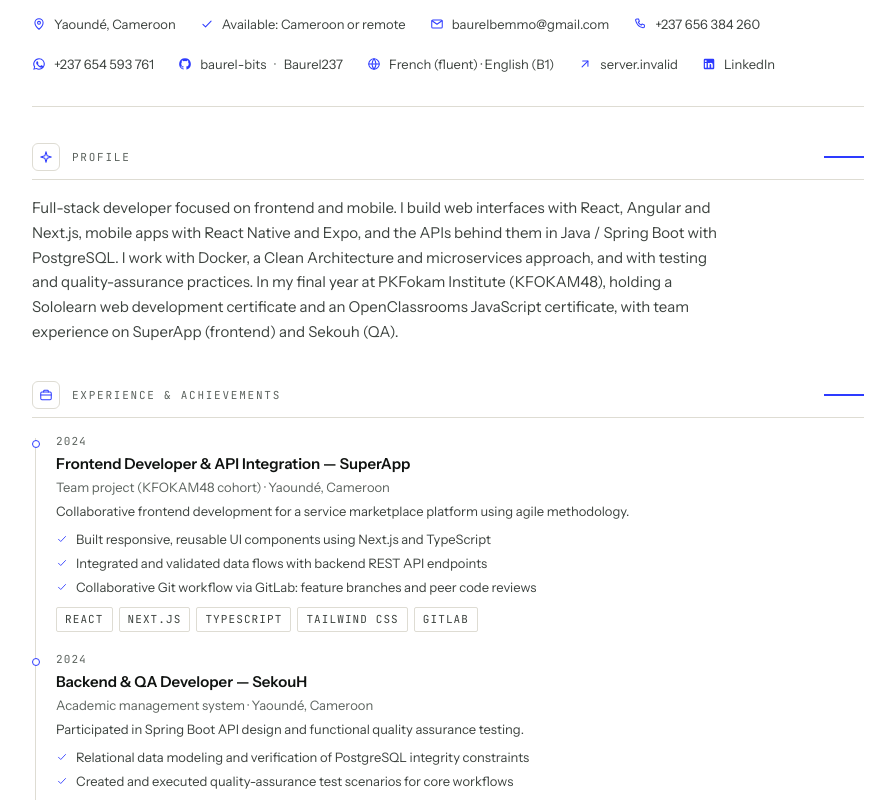
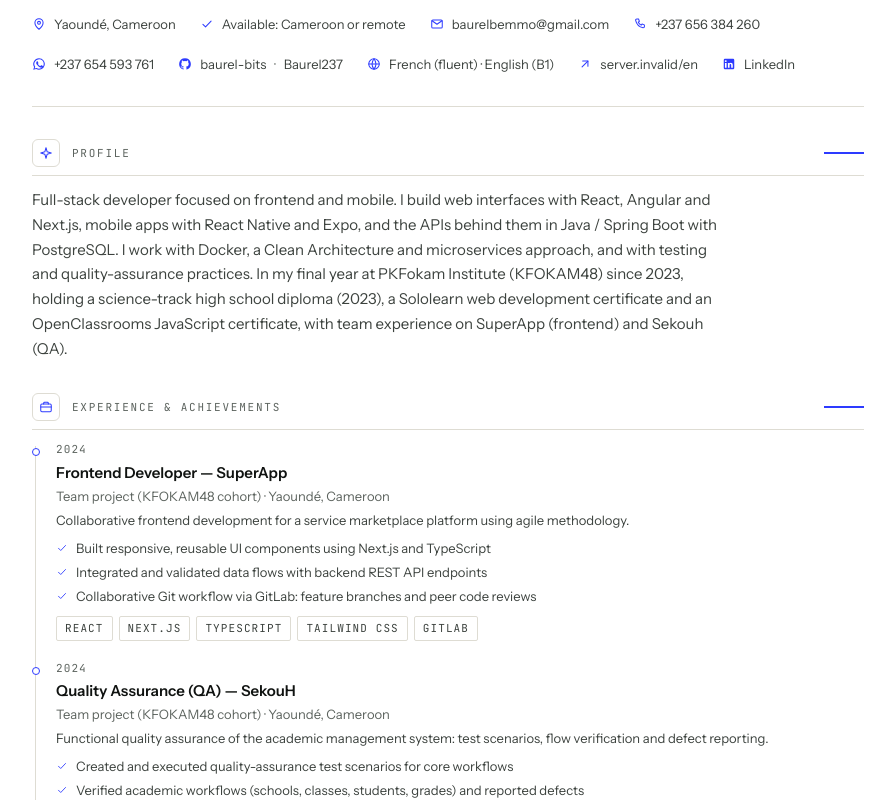
Before and after one commit to baurel-bits/portfolio, a Next.js app: page /en/cv in a window 1280 px wide. Shown: the part 400-1200 px from the top of the page, without its empty margins (192-1087 px from the left). Built offline with nearby package versions, Linux system fonts and the light colour scheme; no server answers.

Commit message:
Corrige le contenu du CV et refond la mise en page (SuperApp frontend, SekouH QA, bac 2023, JFOKAM48 depuis 2023)

```diff
--- a/src/app/[locale]/cv/page.tsx
+++ b/src/app/[locale]/cv/page.tsx
@@ -212,12 +212,12 @@ export default async function CvPage({ params }: CvPageProps) {
               <li className="cv-meta flex items-center gap-2">
                 <ArrowUpRightIcon width={14} height={14} className="shrink-0 text-accent" />
                 <a
-                  href={siteUrl}
+                  href={`${siteUrl}/${active}`}
                   target="_blank"
                   rel="noopener noreferrer"
                   className="inline-block py-1 transition-colors hover:text-accent print:py-0"
                 >
-                  {siteUrl.replace(/^https?:\/\//, "")}
+                  {siteUrl.replace(/^https?:\/\//, "")}/{active}
                 </a>
               </li>
               {site.linkedin ? (
--- a/src/data/education.ts
+++ b/src/data/education.ts
@@ -24,6 +24,25 @@ export const educationEntries: readonly EducationEntry[] = [
     description: {
       fr: "Cursus orienté développement web et mobile, mené en parallèle des projets personnels et d'équipe présentés sur ce site.",
       en: "Web and mobile development programme, run alongside the personal and team projects presented on this site.",
+    },
+  },
+  {
+    id: "bac",
+    period: {
+      fr: "2023",
+      en: "2023",
+    },
+    title: {
+      fr: "Baccalauréat, série C (scientifique)",
+      en: "High school diploma, science track (Series C)",
+    },
+    place: {
+      fr: "Enseignement secondaire",
+      en: "Secondary school",
+    },
+    description: {
+      fr: "Obtenu en 2023.",
+      en: "Earned in 2023.",
     },
   },
   {
--- a/src/data/experience.ts
+++ b/src/data/experience.ts
@@ -19,8 +19,8 @@ export const experiences: readonly ExperienceEntry[] = [
       en: "2024",
     },
     role: {
-      fr: "Développeur Frontend & Intégration API — SuperApp",
-      en: "Frontend Developer & API Integration — SuperApp",
+      fr: "Développeur Frontend — SuperApp",
+      en: "Frontend Developer — SuperApp",
     },
     company: {
       fr: "Projet d'équipe (Promotion KFOKAM48)",
@@ -57,32 +57,32 @@ export const experiences: readonly ExperienceEntry[] = [
       en: "2024",
     },
     role: {
-      fr: "Développeur Backend & Assurance Qualité — SekouH",
-      en: "Backend & QA Developer — SekouH",
+      fr: "Assurance Qualité (QA) — SekouH",
+      en: "Quality Assurance (QA) — SekouH",
     },
     company: {
-      fr: "Système de gestion académique",
-      en: "Academic management system",
+      fr: "Projet d'équipe (Promotion KFOKAM48)",
+      en: "Team project (KFOKAM48 cohort)",
     },
     location: {
       fr: "Yaoundé, Cameroun",
       en: "Yaoundé, Cameroon",
     },
     description: {
-      fr: "Participation à la conception de l'API Spring Boot et exécution de la recette fonctionnelle.",
-      en: "Participated in Spring Boot API design and functional quality assurance testing.",
+      fr: "Recette fonctionnelle du système de gestion académique : scénarios de test, vérification des flux et remontée des anomalies.",
+      en: "Functional quality assurance of the academic management system: test scenarios, flow verification and defect reporting.",
     },
     highlights: [
-      {
-        fr: "Modélisation relationnelle et vérification des contraintes d'intégrité PostgreSQL",
-        en: "Relational data modeling and verification of PostgreSQL integrity constraints",
-      },
       {
         fr: "Définition et déroulement des scénarios de test d'assurance qualité (QA)",
         en: "Created and executed quality-assurance test scenarios for core workflows",
       },
+      {
+        fr: "Vérification des flux académiques (écoles, classes, élèves, notes) et remontée des anomalies",
+        en: "Verified academic workflows (schools, classes, students, grades) and reported defects",
+      },
     ],
-    stack: ["Java", "Spring Boot", "PostgreSQL", "QA"],
+    stack: ["QA", "PostgreSQL"],
   },
   {
     id: "ecole-freelance",
--- a/src/features/cv/cv-section.tsx
+++ b/src/features/cv/cv-section.tsx
@@ -16,7 +16,7 @@ type CvSectionProps = {
  */
 export function CvSection({ icon, title, delay = 0, children }: CvSectionProps) {
   return (
-    <Reveal as="section" delay={delay} className="print-block mt-9 print:mt-6">
+    <Reveal as="section" delay={delay} className="print-block mt-8 print:mt-3">
       <div className="flex items-center gap-3 border-b border-line pb-2">
         <span className="cv-badge flex size-7 shrink-0 items-center justify-center rounded-sm border border-line bg-paper-raised text-accent">
           {icon}
@@ -24,7 +24,7 @@ export function CvSection({ icon, title, delay = 0, children }: CvSectionProps)
         <h2 className="font-mono text-micro uppercase tracking-[0.16em] text-ink-muted">{title}</h2>
         <span className="cv-rule ml-auto" aria-hidden="true" />
       </div>
-      <div className="mt-4">{children}</div>
+      <div className="mt-3 print:mt-3">{children}</div>
     </Reveal>
   );
 }
--- a/src/i18n/messages/en.ts
+++ b/src/i18n/messages/en.ts
@@ -144,7 +144,7 @@ export const en: Dictionary = {
     photoAlt: "Photo of Baurel Bemmo",
     profile: "Profile",
     profileBody:
-      "Full-stack developer focused on frontend and mobile. I build web interfaces with React, Angular and Next.js, mobile apps with React Native and Expo, and the APIs behind them in Java / Spring Boot with PostgreSQL. I work with Docker, a Clean Architecture and microservices approach, and with testing and quality-assurance practices. In my final year at PKFokam Institute (KFOKAM48), holding a Sololearn web development certificate and an OpenClassrooms JavaScript certificate, with team experience on SuperApp (frontend) and Sekouh (QA).",
+      "Full-stack developer focused on frontend and mobile. I build web interfaces with React, Angular and Next.js, mobile apps with React Native and Expo, and the APIs behind them in Java / Spring Boot with PostgreSQL. I work with Docker, a Clean Architecture and microservices approach, and with testing and quality-assurance practices. In my final year at PKFokam Institute (KFOKAM48) since 2023, holding a science-track high school diploma (2023), a Sololearn web development certificate and an OpenClassrooms JavaScript certificate, with team experience on SuperApp (frontend) and Sekouh (QA).",
     experience: "Experience & achievements",
     skills: "Skills",
     projects: "Projects",
--- a/src/i18n/messages/fr.ts
+++ b/src/i18n/messages/fr.ts
@@ -143,7 +143,7 @@ export const fr = {
     photoAlt: "Photo de Baurel Bemmo",
     profile: "Profil",
     profileBody:
-      "Développeur full-stack orienté frontend et mobile. Je conçois des interfaces web avec React, Angular et Next.js, des applications mobiles avec React Native et Expo, et je développe les API qui les alimentent en Java / Spring Boot avec PostgreSQL. Je travaille avec Docker, une approche Clean Architecture et microservices, ainsi qu'avec des pratiques de tests et d'assurance qualité. En fin de cycle à l'Institut PKFokam (KFOKAM48), titulaire d'un certificat Sololearn en développement web et d'un certificat OpenClassrooms en JavaScript, avec une expérience du travail en équipe sur SuperApp (frontend) et Sekouh (QA).",
+      "Développeur full-stack orienté frontend et mobile. Je conçois des interfaces web avec React, Angular et Next.js, des applications mobiles avec React Native et Expo, et je développe les API qui les alimentent en Java / Spring Boot avec PostgreSQL. Je travaille avec Docker, une approche Clean Architecture et microservices, ainsi qu'avec des pratiques de tests et d'assurance qualité. En fin de cycle à l'Institut PKFokam (KFOKAM48) depuis 2023, titulaire d'un baccalauréat série C (2023), d'un certificat Sololearn en développement web et d'un certificat OpenClassrooms en JavaScript, avec une expérience du travail en équipe sur SuperApp (frontend) et Sekouh (QA).",
     experience: "Expériences & Réalisations",
     skills: "Compétences",
     projects: "Projets clés",
--- a/src/styles/globals.css
+++ b/src/styles/globals.css
@@ -505,7 +505,7 @@ html:not(.js) .theme-toggle {
 @media print {
   @page {
     size: A4;
-    margin: 14mm 15mm 13mm;
+    margin: 10mm 13mm 9mm;
   }
 
   /* Une impression reste toujours sur fond clair, même en thème sombre. */
@@ -680,17 +680,17 @@ html:not(.js) .theme-toggle {
 
   .cv-doc ol,
   .cv-doc ul {
-    margin-top: 2.6mm;
+    margin-top: 2.0mm;
   }
 
   /* Les listes de projets et d'objectifs respirent à l'écran ; sur papier,
      l'interligne suffit à séparer les entrées. */
   .cv-doc .space-y-5 > li:not(:last-child) {
-    margin-bottom: 3.4mm;
+    margin-bottom: 2.2mm;
   }
 
   .cv-doc li {
-    break-inside: avoid;
+    break-inside: auto;
   }
 
   /* Frise chronologique : trait fin, pastille pleine (un point creux à 2 mm
@@ -724,7 +724,7 @@ html:not(.js) .theme-toggle {
   }
 
   .cv-domain > p:first-child {
-    font-size: 9pt;
+    font-size: 7pt;
   }
 
   .cv-domain > p:nth-child(2) {
```
Also changed, not shown: 2 other files (tests, documents, lock files or other folders).
